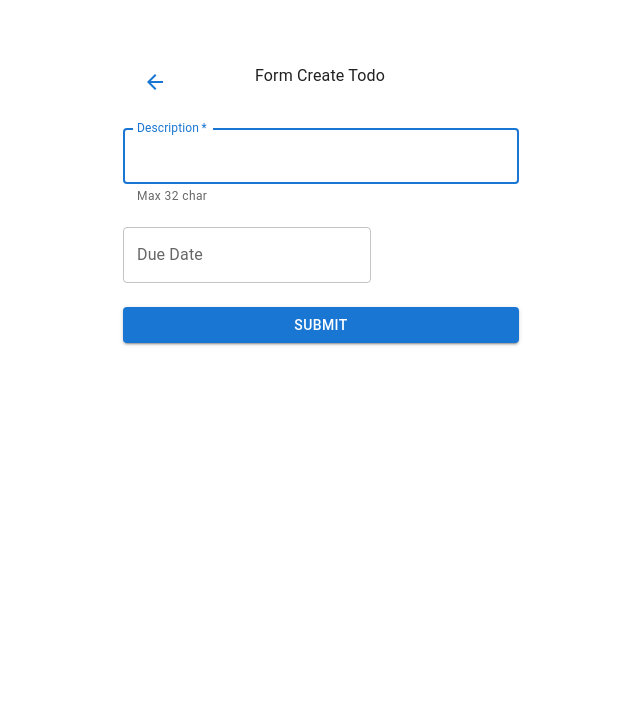
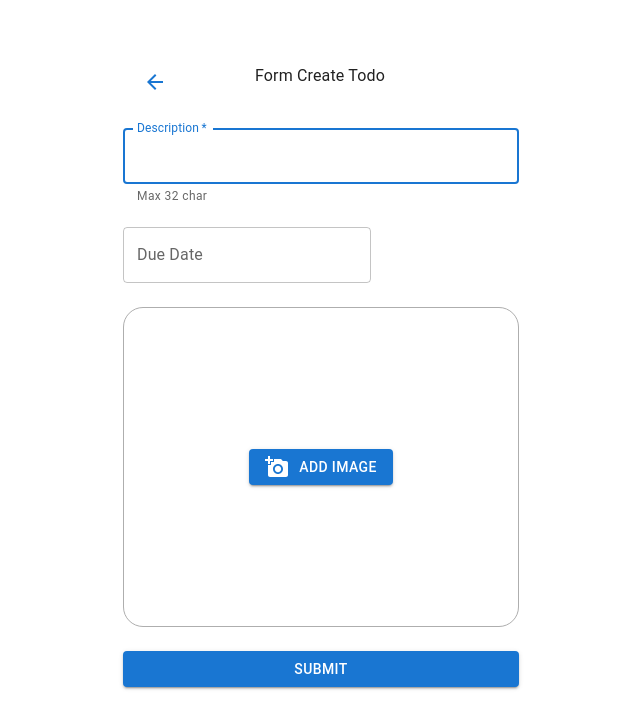
Before and after one commit to barokurniawan/my-todos, a React (Create React App) app: page /form-todo in a window 1280 px wide. Shown: the top 728 px of the page, without its empty margins (319-959 px from the left). Built offline with nearby package versions, Linux system fonts and the light colour scheme.

Commit message:
add upload foto

```diff
--- a/src/persisntace/todos.ts
+++ b/src/persisntace/todos.ts
@@ -6,6 +6,7 @@ interface MyTodo {
     id?: string;
     description: string;
     dueDate: string;
+    imageSnapshot?: string;
     isDone: boolean;
 }
 
--- a/src/presentation/todo-form.tsx
+++ b/src/presentation/todo-form.tsx
@@ -4,7 +4,7 @@ import CssBaseline from '@mui/material/CssBaseline';
 import TextField from '@mui/material/TextField';
 import Grid from '@mui/material/Grid';
 import Box from '@mui/material/Box';
-import { ArrowBack } from '@mui/icons-material';
+import { AddAPhoto, ArrowBack, DeleteForever, Photo } from '@mui/icons-material';
 import Typography from '@mui/material/Typography';
 import Container from '@mui/material/Container';
 import { createTheme, ThemeProvider } from '@mui/material/styles';
@@ -14,22 +14,26 @@ import { LocalizationProvider, DatePicker } from '@mui/x-date-pickers';
 import dayjs from 'dayjs'
 import { AlertError, AlertSuccess } from '../widgets/alerts';
 import { saveTodo } from '../persisntace/todos';
+import FormImagePreview from './widgets/form-image-preview';
+import FormSelectImage from './widgets/form-select-image';
 
 const theme = createTheme();
 export default function FormTodo() {
     const [desc, setDesc] = React.useState('');
     const [dueDate, setDueDate] = React.useState('');
-    const [alert, setAlert] = React.useState<{status: "warning" | "success" | "info" | "error", message: string} | null>(null);
+    const [alert, setAlert] = React.useState<{ status: "warning" | "success" | "info" | "error", message: string } | null>(null);
+    const [imageSnapshot, setImageSnapshot] = React.useState("");
+    const navigateApp = useNavigate();
 
     const handleSubmit = (event: React.FormEvent<HTMLFormElement>) => {
         event.preventDefault();
-        if(dayjs(dueDate).format('YYYY-MM-DD') < dayjs().format('YYYY-MM-DD')) {
-            setAlert({status: "error", message: "Invalid date"});
+        if (dayjs(dueDate).format('YYYY-MM-DD') < dayjs().format('YYYY-MM-DD')) {
+            setAlert({ status: "error", message: "Invalid date" });
             return;
         }
 
-        if(!desc) {
-            setAlert({status: "error", message: "Description is required"});
+        if (!desc) {
+            setAlert({ status: "error", message: "Description is required" });
             return;
         }
 
@@ -37,7 +41,8 @@ export default function FormTodo() {
             saveTodo({
                 description: desc,
                 dueDate: dueDate,
-                isDone: false
+                isDone: false,
+                imageSnapshot: imageSnapshot
             });
 
             setAlert({
@@ -46,7 +51,7 @@ export default function FormTodo() {
             });
         } catch (error: any) {
             let errorMessage = "Unable to handle the request";
-            if(typeof error == "string") {
+            if (typeof error == "string") {
                 errorMessage = error.toString();
             }
 
@@ -57,7 +62,25 @@ export default function FormTodo() {
         }
     };
 
-    const navigateApp = useNavigate();
+    const onFileSelected = (evt: React.ChangeEvent<HTMLInputElement>) => {
+        const { files } = evt.target;
+        if (files?.length == 0) {
+            console.log("deleted");
+            return;
+        }
+
+        const reader = new FileReader();
+        reader.onloadend = function () {
+            if (!reader.result) {
+                return;
+            }
+
+            setImageSnapshot(reader.result.toString());
+        }
+
+        reader.readAsDataURL(files![0]);
+    }
+
     return (
         <ThemeProvider theme={theme}>
             <Container component="main" maxWidth="xs">
@@ -71,7 +94,7 @@ export default function FormTodo() {
                     }}
                 >
 
-                    <Grid container style={{marginBottom: 20}}>
+                    <Grid container style={{ marginBottom: 20 }}>
                         <Grid item xs={4}>
                             <Button variant="text" onClick={() => navigateApp("/")}>
                                 <ArrowBack />
@@ -85,10 +108,12 @@ export default function FormTodo() {
                     {
                         alert && (alert.status == "success"
                             ? <AlertSuccess msg={alert.message} />
-                        : <AlertError msg={alert?.message}/>)
+                            : <AlertError msg={alert?.message} />)
                     }
 
                     <Box component="form" onSubmit={handleSubmit} noValidate sx={{ mt: 1 }}>
+                        <Grid container>
+                            <Grid item xs={12}>
                                 <TextField
                                     type='text'
                                     style={{ marginBottom: 20 }}
@@ -101,10 +126,23 @@ export default function FormTodo() {
                                     onChange={evt => setDesc(evt.target.value)}
                                     helperText="Max 32 char"
                                 />
+                            </Grid>
 
+                            <Grid item xs={12}>
                                 <LocalizationProvider dateAdapter={AdapterDayjs}>
                                     <DatePicker label="Due Date" format="DD/MM/YYYY" disablePast onChange={(evt: any) => setDueDate(`${evt.$y}-${(evt.$M + 1)}-${evt.$D}`)} />
                                 </LocalizationProvider>
+                            </Grid>
+
+                            <Grid item xs={12}>
+                                {
+                                    imageSnapshot
+                                        ? (<FormImagePreview imageSnapshot={imageSnapshot} onDelete={() => setImageSnapshot("")} />)
+                                        : (<FormSelectImage onFileSelected={onFileSelected} />)
+                                }
+
+                            </Grid>
+                        </Grid>
 
                         <Button
                             type="submit"
--- a/src/presentation/todo-list.tsx
+++ b/src/presentation/todo-list.tsx
@@ -16,9 +16,30 @@ const TodoList = () => {
         {
             sortable: false,
             field: 'isDone', headerName: 'Done', width: 130,
-            renderCell(value: any){
-                const {row} = value;
+            renderCell(value: any) {
+                const { row } = value;
                 return (<Checkbox checked={row.isDone} onChange={() => handleCheckTodo(listTodo, row)} />);
+            }
+        },
+        {
+            sortable: false,
+            field: "imageSnapshot", headerName: "Image", width: 115,
+            renderCell(value: any) {
+                const { row } = value as { row: MyTodo };
+                if (!row.imageSnapshot) {
+                    return "";
+                }
+
+                return (
+                    <Box component={"img"} width={120}
+                        src={row.imageSnapshot}
+                        style={{
+                            border: "1x solid #eaeaea",
+                            borderRadius: "10px",
+                            backgroundColor: "grey"
+                        }}
+                    />
+                )
             }
         },
         {
--- /dev/null
+++ b/src/presentation/widgets/form-image-preview.tsx
@@ -0,0 +1,27 @@
+import React from "react";
+import { DeleteForever } from "@mui/icons-material";
+import { Button } from "@mui/material";
+
+const FormImagePreview = (props: {imageSnapshot: string, onDelete: () => void}) => {
+    return (
+        <div
+            style={{
+                border: "1px solid #aeaeae",
+                borderRadius: 5,
+                display: "flex",
+                marginTop: 24,
+                justifyContent: "center",
+                alignItems: "center",
+                height: "40vh",
+                backgroundImage: `url(${props.imageSnapshot})`,
+                backgroundSize: 'cover',
+            }}
+        >
+            <Button onClick={props.onDelete} variant="contained" style={{ color: "white", backgroundColor: "rgba(244,67,54, 0.5)", }}>
+                <DeleteForever />
+            </Button>
+        </div>
+    );
+}
+
+export default FormImagePreview;
--- /dev/null
+++ b/src/presentation/widgets/form-select-image.tsx
@@ -0,0 +1,24 @@
+import React from "react";
+import { AddAPhoto } from "@mui/icons-material";
+import { Box, Button } from "@mui/material";
+
+const FormSelectImage = (props: {onFileSelected: (evt: React.ChangeEvent<HTMLInputElement>) => void}) => {
+    return (
+        <Box
+            border={"1px solid #aeaeae"}
+            borderRadius={5}
+            display="flex"
+            marginTop={3}
+            justifyContent="center"
+            alignItems="center"
+            minHeight="40vh"
+        >
+            <Button variant="contained" component="label" style={{ margin: "auto 0" }}>
+                <AddAPhoto /> <div style={{ marginLeft: 10 }}>Add Image</div>
+                <input onChange={props.onFileSelected} type='file' style={{ display: "none" }} />
+            </Button>
+        </Box>
+    );
+}
+
+export default FormSelectImage;
```
Lines whose indentation alone changed are shown as unchanged.
